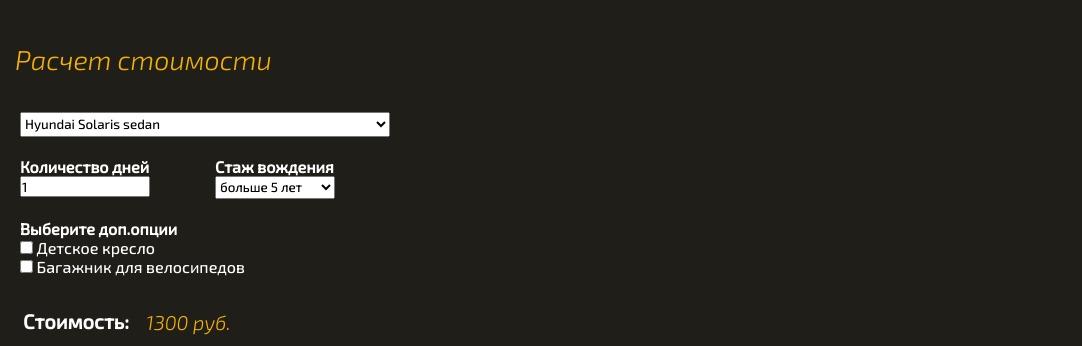
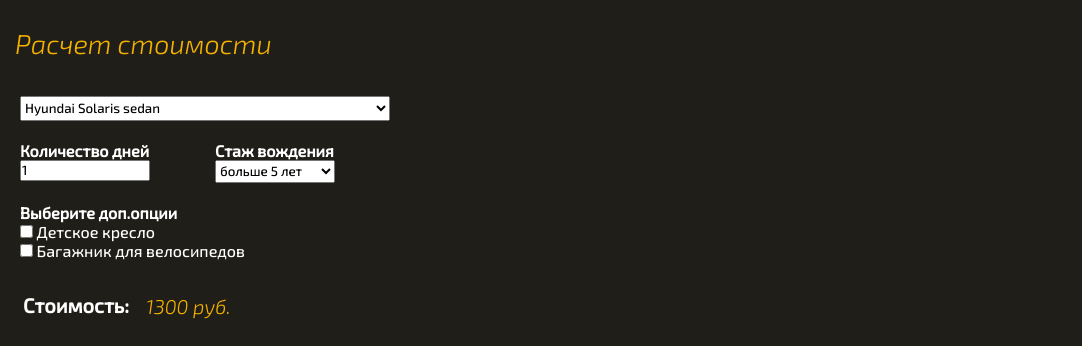
Before and after one commit to AnastasiiaCh/carsharing, a plain HTML site: page web/index.html in a window 1280 px wide. Shown: the part 1323-1669 px from the top of the page, without its empty margins (0-1082 px from the left). Drawn offline with nearby package versions, Linux system fonts and the light colour scheme.

Commit message:
Add files via upload

```diff
--- a/web/index.html
+++ b/web/index.html
@@ -1,16 +1,15 @@
 <head>
- <meta charset="utf-8">
+  <meta charset="utf-8">
   <title> Аренда автомобилей в СПб </title>
   <meta name="description" content="Калькулятор расчёта стоимости аренды автомобиля">
-<!-- <link href="https://fonts.googleapis.com/css?family=Exo+2:300i" rel="stylesheet"> -->
-<!-- <link href="https://fonts.googleapis.com/css?family=Exo+2:400,500i&am.." rel="stylesheet"> -->
+
 <link href="https://fonts.googleapis.com/css?family=Exo+2:300,300i,500i.." rel="stylesheet">
 <link rel="stylesheet" type="text/css" href="main.css">
 </head>
 
 <body>
+ <script src="https://cdnjs.cloudflare.com/ajax/libs/jquery/3.2.1/jquery.min.js"></script>
   <header>
-   <script src="https://cdnjs.cloudflare.com/ajax/libs/jquery/3.2.1/jquery.min.js"></script>
    <div class="headermain">
    <img class="header" src="https://s8.hostingkartinok.com/uploads/images/2017/10/bf4d013e66091d4589f82e24b3266416.png" title="Логотип" alt="Логотип компании">
      <h1 class="header nazv"> Аренда автомобилей </h1>
@@ -21,7 +20,7 @@
   <div class="soder">
   <div class="catalog">
     <br>
-    <h2> Наши автомобили </h1>
+    <h2 class="nashiavto"> Наши автомобили </h1>
     <div class="avto">
       <p> Hyundai Solaris sedan </p>
       <img class= "img" src="https://sun9-10.userapi.com/c840724/v840724104/f0f4/0EJ43CL6eck.jpg" title="Hyundai" alt="Hyundai Solaris sedan">
@@ -160,12 +159,12 @@
 
      <div class="strodin">
 
-      <div class="form"> <b>Количество дней</b>
+      <div class="form"> Количество дней
     <input id="dni" class="dni" placeholder="Введите кол-во дней", type="number", min="1" value="1">
     </div>
       </div>
     <div class="form">
-      <p class="textf"> <b>Стаж вождения</b> </p>
+      <p class="textf"> Стаж вождения </p>
       <select class="stash" id="stazh" name="stazh">
       <option value="vybors" selected disabled>Выберите стаж</option>
       <option value="dva"> меньше 2 лет </option>
@@ -175,7 +174,7 @@
     </div>
 
     <div class="dopopcii">
-      <p class="textf"> <b> Выберите доп.опции </b> </p>
+      <p class="textf"> Выберите доп.опции  </p>
       <label><input id="kreslo" class="check" type="checkbox"> Детское кресло</label>
       <br>
       <label><input id="velo" type="checkbox"> Багажник для велосипедов </label>
@@ -184,12 +183,12 @@
       <div class="itog">
 <!-- <button id="summa" class="buttom"> Рассчитать </button> -->
 
-        <div id="summa" class="buttom"><b> Стоимость:</b></div>
+        <div id="summa" class="buttom"> Стоимость: </div>
 
       <div id="result" class="itogo"> 0 руб. </div>
 
     </div>
   </div>
   </div>
-	<script src="main.js"></script>
+<script src="main.js"></script>
 </body>
```
